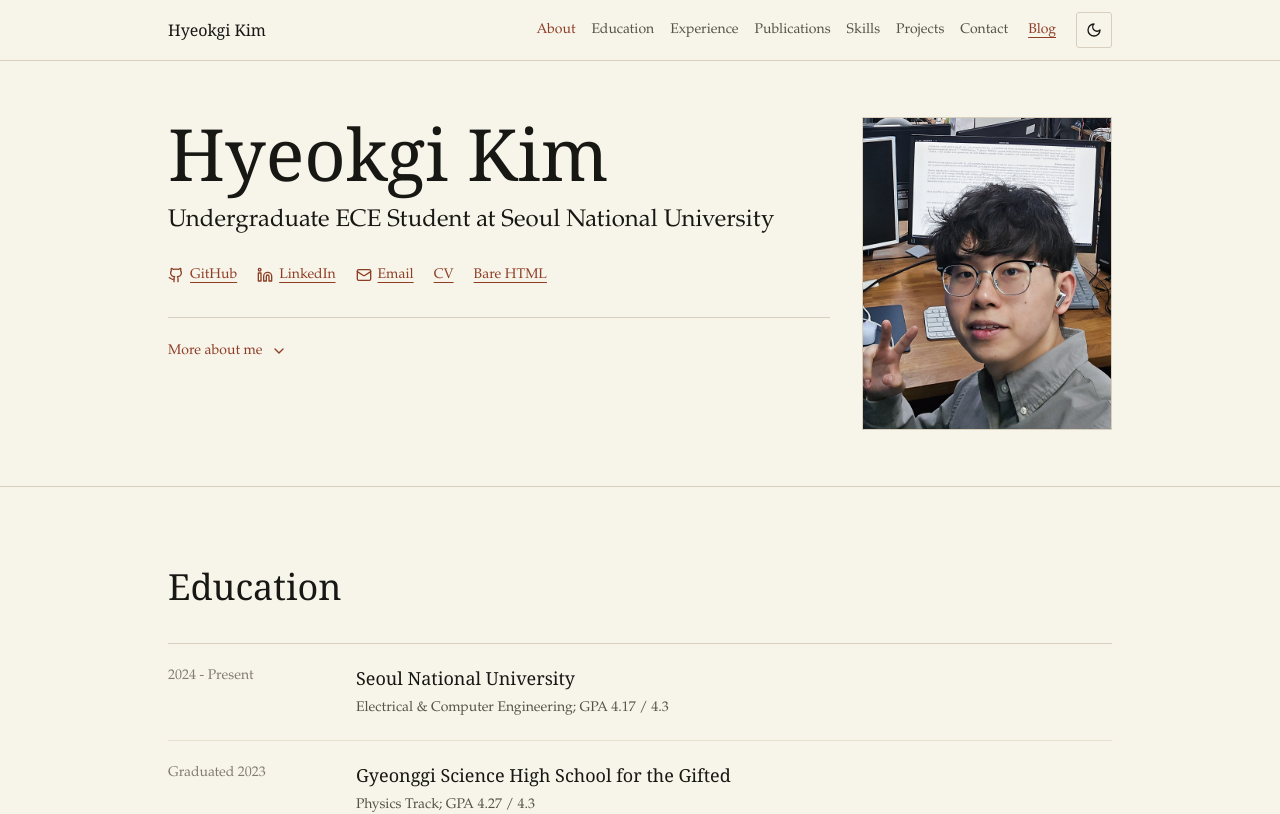
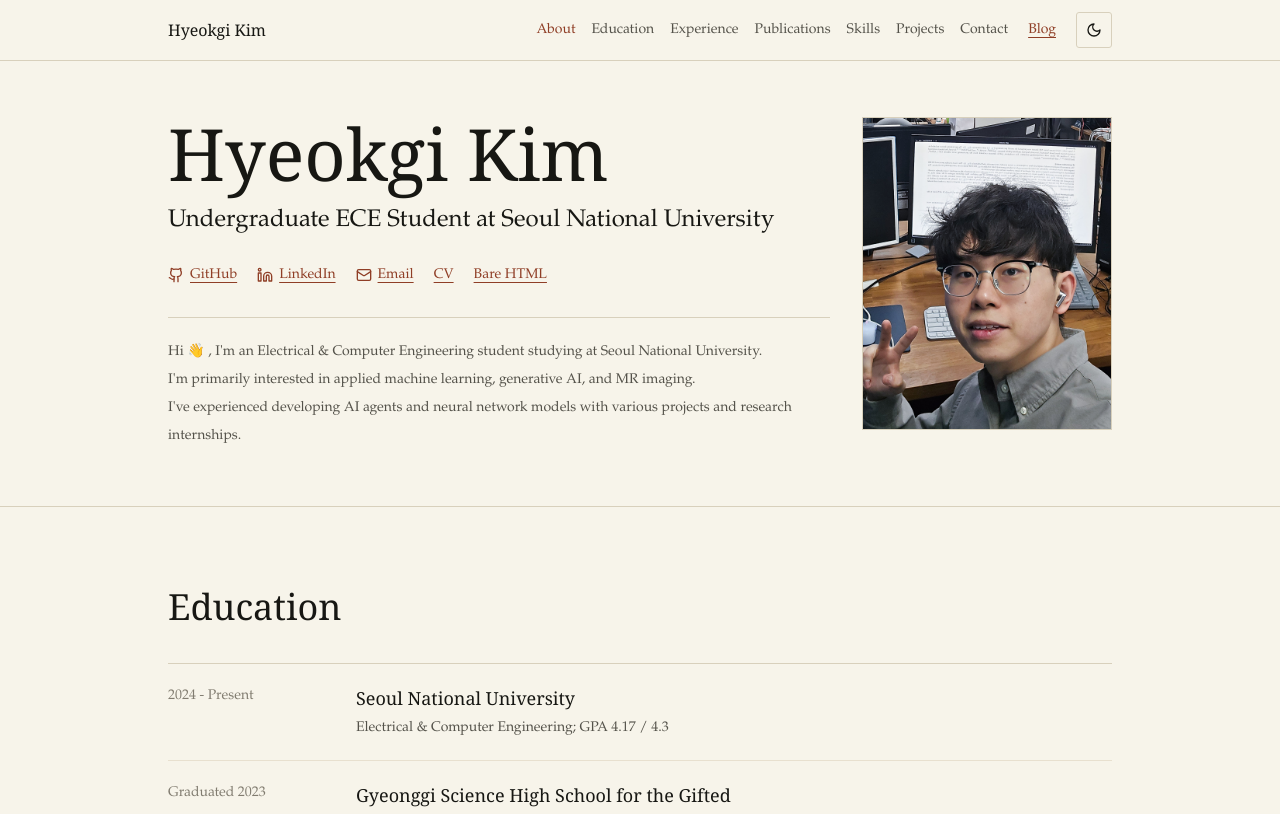
Before and after one commit to grenademeister/portfolio, a React (Vite) app: page / in a window 1280 px wide. Shown: the top 814 px of the page. Built offline with nearby package versions, Linux system fonts and the light colour scheme.

Commit message:
Fix blog performance: CDN-host KaTeX, fire-and-forget views, lazy load images, memo PostListEntry

```diff
--- a/blog/index.html
+++ b/blog/index.html
@@ -4,6 +4,8 @@
     <meta charset="UTF-8" />
     <meta name="viewport" content="width=device-width, initial-scale=1.0" />
     <title>Hyeokgi Kim | Blog</title>
+    <link rel="preconnect" href="https://cdn.jsdelivr.net">
+    <link rel="stylesheet" href="https://cdn.jsdelivr.net/npm/katex@0.17.0/dist/katex.min.css" crossorigin="anonymous">
   </head>
   <body>
     <div id="root"></div>
--- a/src/blog/BlogPage.jsx
+++ b/src/blog/BlogPage.jsx
@@ -1,5 +1,4 @@
 import { useEffect, useState } from "react";
-import "katex/dist/katex.min.css";
 import { useTheme } from "../hooks";
 import { normalizePostHtml } from "./api";
 import {
--- a/src/blog/api.js
+++ b/src/blog/api.js
@@ -46,14 +46,24 @@
     const template = document.createElement("template");
     template.innerHTML = html;
 
-    template.content.querySelectorAll("img[src], source[src]").forEach((node) => {
+    template.content.querySelectorAll("img").forEach((node) => {
+        if (!node.loading) {
+            node.setAttribute("loading", "lazy");
+        }
+
         const value = node.getAttribute("src");
 
-        if (!value || !value.startsWith("/media/")) {
-            return;
+        if (value && value.startsWith("/media/")) {
+            node.setAttribute("src", toAbsoluteBlogUrl(value));
         }
+    });
 
-        node.setAttribute("src", toAbsoluteBlogUrl(value));
+    template.content.querySelectorAll("source[src]").forEach((node) => {
+        const value = node.getAttribute("src");
+
+        if (value && value.startsWith("/media/")) {
+            node.setAttribute("src", toAbsoluteBlogUrl(value));
+        }
     });
 
     template.content.querySelectorAll("source[srcset], img[srcset]").forEach((node) => {
--- a/src/blog/components.jsx
+++ b/src/blog/components.jsx
@@ -65,7 +65,7 @@
     );
 }
 
-function PostListEntry({ post }) {
+const PostListEntry = memo(function PostListEntry({ post }) {
     const thumbnailUrl = getBlogThumbnailUrl(post.thumbnail_id);
 
     return (
@@ -98,7 +98,7 @@
             </a>
         </article>
     );
-}
+});
 
 export const PostContent = memo(function PostContent({ html }) {
     const postContainer = useRef(null);
--- a/src/blog/hooks.js
+++ b/src/blog/hooks.js
@@ -89,18 +89,17 @@
                 if (viewedPostKeys.has(viewKey)) return;
                 viewedPostKeys.add(viewKey);
 
-                try {
-                    const viewData = await recordBlogPostView(slug, controller.signal);
+                recordBlogPostView(slug, controller.signal).then((viewData) => {
                     if (viewData?.view_count != null) {
                         setPost((currentPost) => (
                             currentPost ? { ...currentPost, view_count: viewData.view_count } : currentPost
                         ));
                     }
-                } catch (error) {
+                }).catch((error) => {
                     if (!isAbortError(error)) {
                         console.error("Failed to record blog post view", error);
                     }
-                }
+                });
             } catch (error) {
                 if (isAbortError(error)) return;
                 console.error("Failed to load blog post", error);
--- a/src/components/sections/Hero.jsx
+++ b/src/components/sections/Hero.jsx
@@ -1,6 +1,5 @@
-import { AnimatePresence, motion } from "framer-motion";
-import { Github, Mail, Linkedin, ChevronDown, ChevronUp } from "lucide-react";
-import { useState } from "react";
+import { motion } from "framer-motion";
+import { Github, Mail, Linkedin } from "lucide-react";
 import cvFile from "/cv.pdf";
 import profilePhoto from "/pic1-square.jpg";
 
@@ -10,8 +9,6 @@
 const MotionFigure = motion.figure;
 
 export function Hero({ profile }) {
-    const [isDescriptionExpanded, setIsDescriptionExpanded] = useState(false);
-
     const links = [
         { href: profile.github, label: "GitHub", icon: <Github className="h-4 w-4" />, external: true },
         { href: profile.linkedin, label: "LinkedIn", icon: <Linkedin className="h-4 w-4" />, external: true },
@@ -56,32 +53,9 @@
                         <a href={`${import.meta.env.BASE_URL}bare.html`} className="text-link">Bare HTML</a>
                     </MotionDiv>
 
-                    <MotionDiv variants={item} className="mt-7 max-w-2xl border-t pt-5 sm:mt-8" style={{ borderColor: "var(--border)" }}>
-                        <button
-                            onClick={() => setIsDescriptionExpanded(!isDescriptionExpanded)}
-                            className="inline-flex items-center gap-2 text-sm text-[color:var(--accent)] underline-offset-4 hover:underline"
-                            aria-expanded={isDescriptionExpanded}
-                            aria-label={isDescriptionExpanded ? "Hide description" : "Show description"}
-                        >
-                            <span>More about me</span>
-                            {isDescriptionExpanded ? <ChevronUp className="h-4 w-4" /> : <ChevronDown className="h-4 w-4" />}
-                        </button>
-
-                        <AnimatePresence initial={false}>
-                            {isDescriptionExpanded ? (
-                                <MotionP
-                                    className="mt-4 whitespace-pre-line border-l pl-4 text-sm leading-7 text-[color:var(--text-muted)]"
-                                    style={{ borderColor: "var(--border)" }}
-                                    initial={{ opacity: 0, height: 0 }}
-                                    animate={{ opacity: 1, height: "auto" }}
-                                    exit={{ opacity: 0, height: 0 }}
-                                    transition={{ duration: 0.22, ease: "easeOut" }}
-                                >
-                                    {profile.description}
-                                </MotionP>
-                            ) : null}
-                        </AnimatePresence>
-                    </MotionDiv>
+                    <MotionP variants={item} className="mt-7 max-w-2xl whitespace-pre-line border-t pt-5 text-sm leading-7 text-[color:var(--text-muted)] sm:mt-8" style={{ borderColor: "var(--border)" }}>
+                        {profile.description}
+                    </MotionP>
                 </div>
 
                 <MotionFigure variants={item} className="w-36 sm:w-40 md:w-full">
--- a/src/constants/animations.js
+++ b/src/constants/animations.js
@@ -10,38 +10,3 @@
         transition: { delay: 0.06 * i, duration: 0.25, ease: "easeOut" }
     }),
 };
-
-export const projectAnimation = {
-    hidden: { opacity: 0, y: 8 },
-    visible: (i = 0) => ({
-        opacity: 1,
-        y: 0,
-        transition: {
-            delay: 0.04 * i,
-            duration: 0.25,
-            ease: "easeOut"
-        }
-    }),
-};
-
-export const filterTextAnimation = {
-    hidden: { opacity: 0, height: 0, marginTop: 0 },
-    visible: {
-        opacity: 1,
-        height: "auto",
-        marginTop: "1rem",
-        transition: {
-            duration: 0.2,
-            ease: "easeOut"
-        }
-    },
-    exit: {
-        opacity: 0,
-        height: 0,
-        marginTop: 0,
-        transition: {
-            duration: 0.15,
-            ease: "easeIn"
-        }
-    }
-};
--- a/src/data/profile.js
+++ b/src/data/profile.js
@@ -27,19 +27,19 @@
 
 export const SKILLS = {
     "AI Research": [
-        { name: "PyTorch", icon: "Zap" },
-        { name: "TensorFlow", icon: "Brain" },
-        { name: "HuggingFace Transformers", icon: "Bot" },
-        { name: "OpenAI Gym", icon: "Network" },
-        { name: "scikit-learn", icon: "Database" },
-        { name: "MATLAB", icon: "Cpu" }
+        { name: "PyTorch" },
+        { name: "TensorFlow" },
+        { name: "HuggingFace Transformers" },
+        { name: "OpenAI Gym" },
+        { name: "scikit-learn" },
+        { name: "MATLAB" }
     ],
     "Software Engineering": [
-        { name: "Python", icon: "FileCode" },
-        { name: "C/C++", icon: "Code2" },
-        { name: "JavaScript (React)", icon: "Laptop2" },
-        { name: "Git", icon: "GitBranch" },
-        { name: "Linux", icon: "Terminal" },
+        { name: "Python" },
+        { name: "C/C++" },
+        { name: "JavaScript (React)" },
+        { name: "Git" },
+        { name: "Linux" }
     ]
 };
 
```
